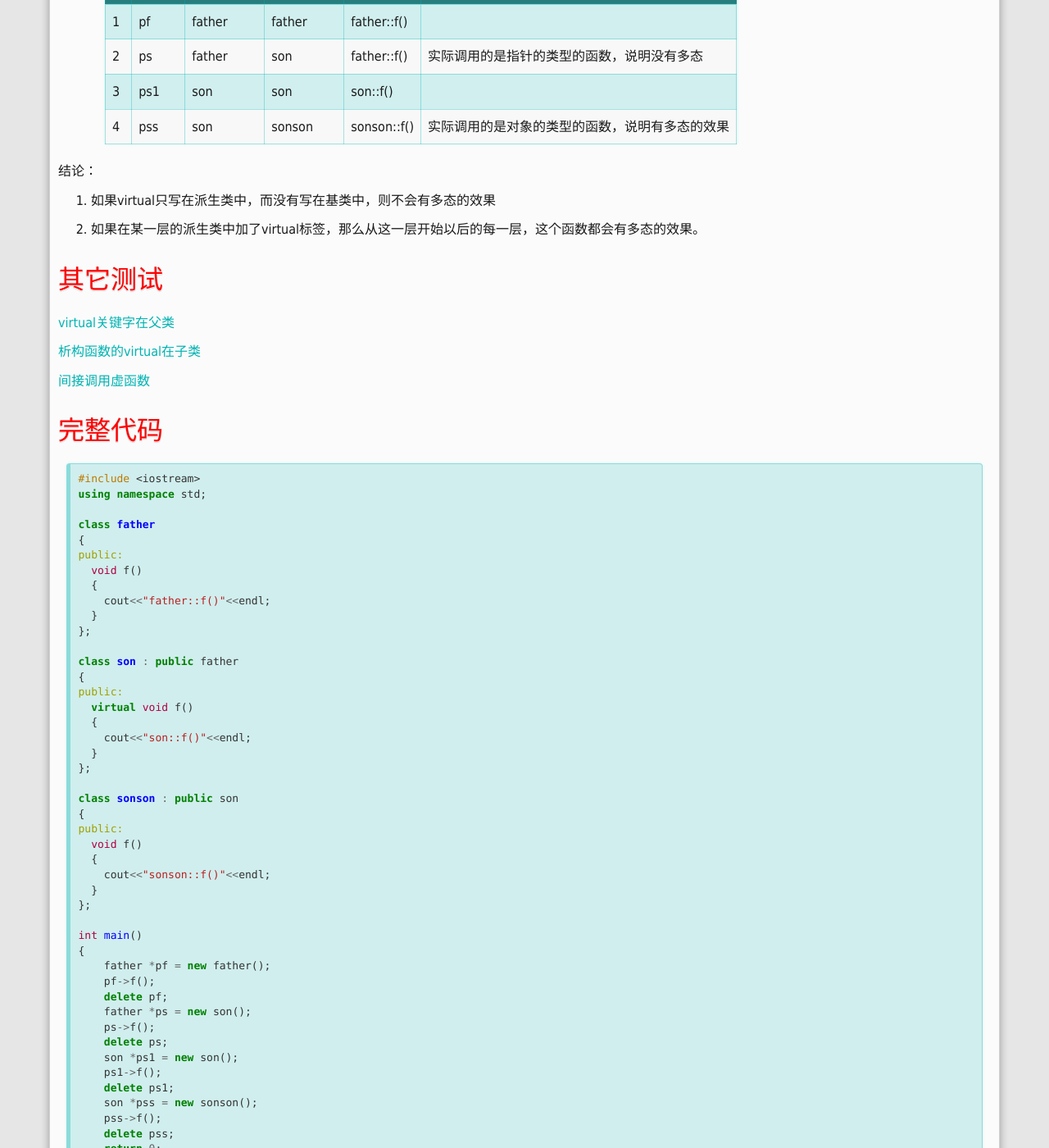
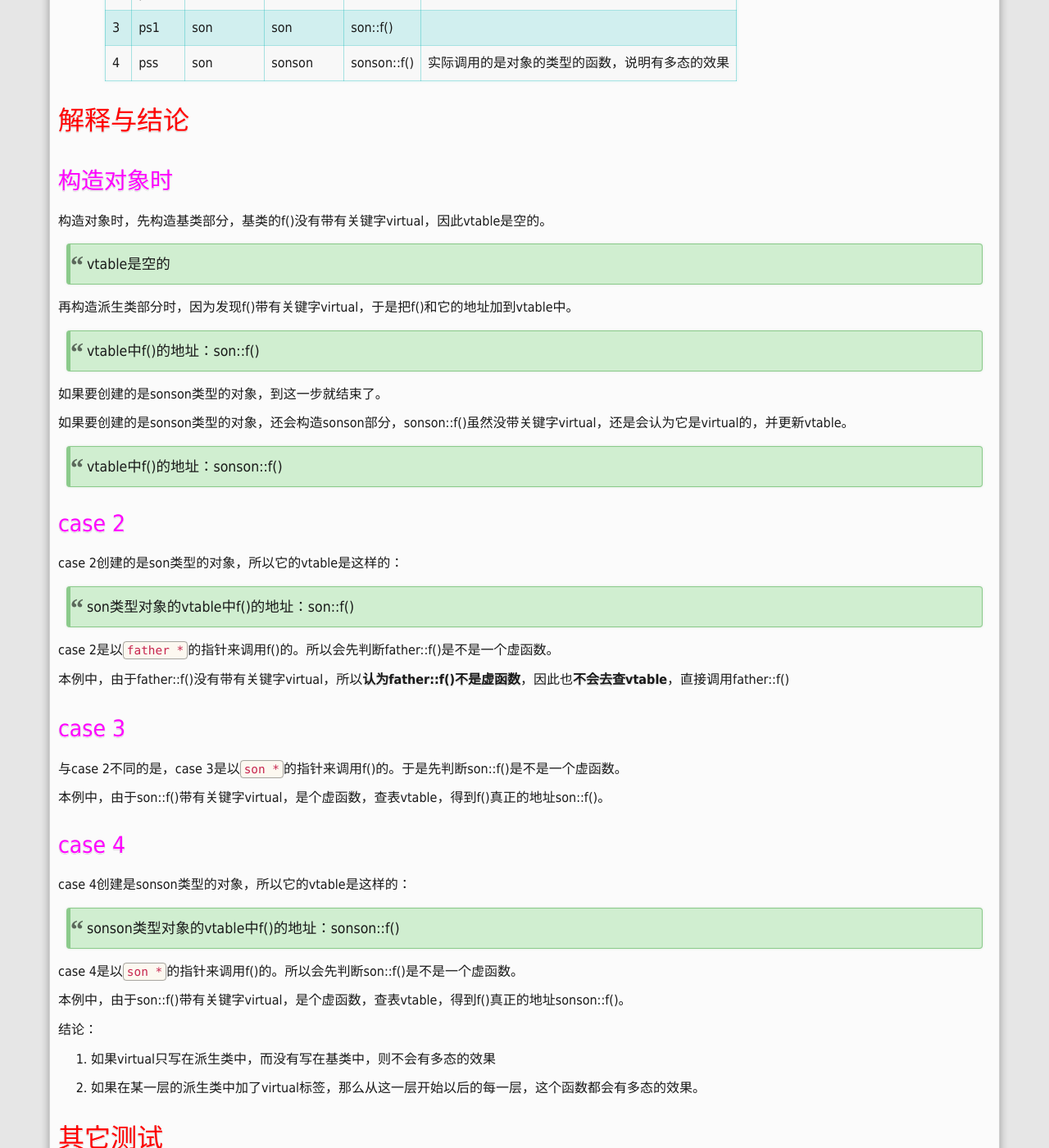
Before and after one commit to windmissing/windmissing.github.io, a Jekyll site: the page built from _posts/2019-09-05-virtual-function-analyse-2.md, in a window 1280 px wide and 1400 px high, scrolled down 1379 px. Shown: the whole window at 82% size. Built offline with Jekyll 4.4.1, drawn with Linux system fonts in a browser that asks for light colours.

Commit message:
minor modiry

````diff
--- a/_posts/2019-09-05-virtual-function-analyse-2.md
+++ b/_posts/2019-09-05-virtual-function-analyse-2.md
@@ -35,14 +35,57 @@ son::f()
 sonson::f()
 ```
 
-# 解释与结论
-
 id  | 指针名  | 指针的类型 | 实际的类型 | 运行结果 | 解释
 --|---|---|---|---|---
 1  | pf  | father  | father  | father::f()  |
 2  | ps  | father  | son  | father::f()  | 实际调用的是指针的类型的函数，说明没有多态
 3  | ps1  | son  | son  | son::f()  |
 4  | pss  | son  | sonson  | sonson::f()  | 实际调用的是对象的类型的函数，说明有多态的效果
+
+# 解释与结论
+
+## 构造对象时
+
+构造对象时，先构造基类部分，基类的f()没有带有关键字virtual，因此vtable是空的。
+
+> vtable是空的
+
+再构造派生类部分时，因为发现f()带有关键字virtual，于是把f()和它的地址加到vtable中。
+
+> vtable中f()的地址：son::f()
+
+如果要创建的是sonson类型的对象，到这一步就结束了。
+
+如果要创建的是sonson类型的对象，还会构造sonson部分，sonson::f()虽然没带关键字virtual，还是会认为它是virtual的，并更新vtable。
+
+> vtable中f()的地址：sonson::f()
+
+## case 2
+
+case 2创建的是son类型的对象，所以它的vtable是这样的：
+
+> son类型对象的vtable中f()的地址：son::f()
+
+case 2是以`father *`的指针来调用f()的。所以会先判断father::f()是不是一个虚函数。
+
+本例中，由于father::f()没有带有关键字virtual，所以**认为father::f()不是虚函数**，因此也**不会去查vtable**，直接调用father::f()
+
+## case 3
+
+与case 2不同的是，case 3是以`son *`的指针来调用f()的。于是先判断son::f()是不是一个虚函数。
+
+本例中，由于son::f()带有关键字virtual，是个虚函数，查表vtable，得到f()真正的地址son::f()。
+
+
+## case 4
+
+case 4创建是sonson类型的对象，所以它的vtable是这样的：
+
+> sonson类型对象的vtable中f()的地址：sonson::f()
+
+case 4是以`son *`的指针来调用f()的。所以会先判断son::f()是不是一个虚函数。
+
+本例中，由于son::f()带有关键字virtual，是个虚函数，查表vtable，得到f()真正的地址sonson::f()。
 
 结论：
 
````
Also changed, not shown: _posts/2019-09-02-multiplexing-and-demultiplexing.md (+2 -0 lines), _posts/2019-09-05-virtual-function-analyse-1.md (+24 -1 lines), _posts/2019-09-06-virtual-function-analyse-3.md (+4 -2 lines), _posts/2019-09-06-virtual-function-analyse-4.md (+24 -6 lines).
